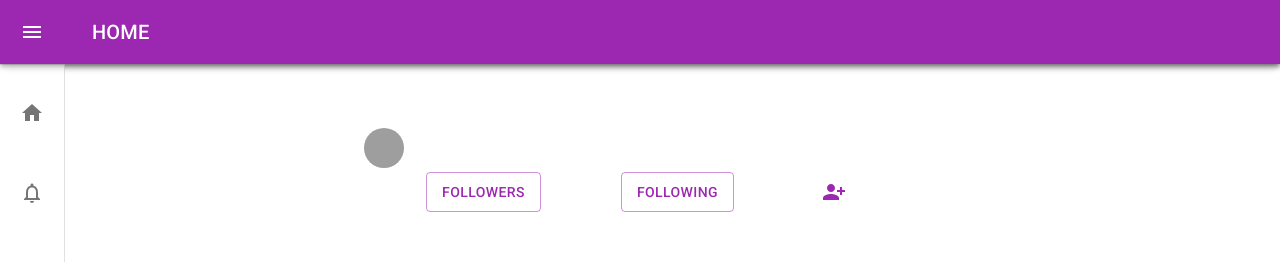
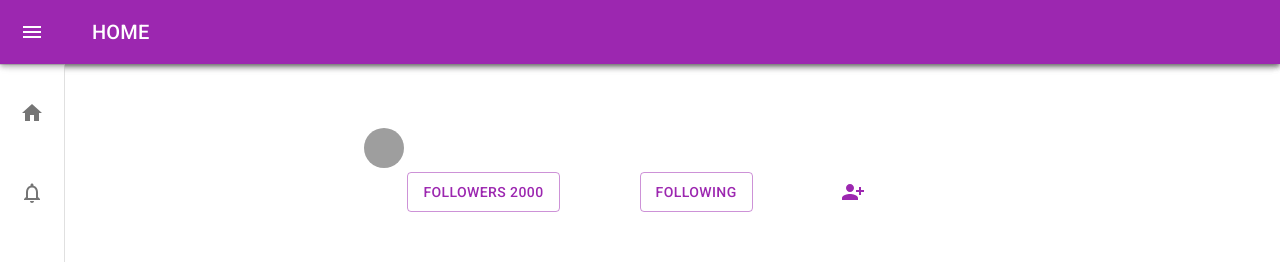
Before and after one commit to ruberyln/Social-media-app-project, a React (Create React App) app in the folder demo-client-master/: page /profile in a window 1280 px wide. Shown: the top 262 px of the page. Built offline with nearby package versions, Linux system fonts and the light colour scheme; grey boxes are pictures that could not be loaded.

Commit message:
follower button click to follow is done

```diff
--- a/demo-client-master/src/App.js
+++ b/demo-client-master/src/App.js
@@ -10,6 +10,7 @@ import Drawer from "./components/drawer";
 import { Route, Routes } from "react-router-dom";
 import SignOut from "./components/signout";
 import Success from "./components/success";
+import Follow from "./components/follow";
 //import Upload from "./components/upload";
 import { useContext } from "react";
 import { Context } from "./userContext/Context";
--- /dev/null
+++ b/demo-client-master/src/components/follow.jsx
@@ -0,0 +1,38 @@
+
+import React, { useState } from "react";
+import PersonAddAlt1Icon from '@mui/icons-material/PersonAddAlt1';
+import {Stack, Button,IconButton} from '@mui/material'
+
+
+function Follow () {
+const [follow , setfollow] = useState (2000)
+
+const [followactive, setfollowactive] =useState(false)
+
+function followf(){
+    if(followactive){
+        setfollowactive (false)
+        setfollow(follow-1)
+
+    }else{
+        setfollowactive(true)
+        setfollow(follow+1)
+    }
+}
+return (
+    <Stack
+    sx={{ pt: 0.5 }}
+    direction="row"
+    spacing={10}
+    justifyContent="center"
+>
+    <Button  variant="outlined" color = "secondary">Followers {follow} </Button>
+    <Button variant="outlined" color = "secondary">Following </Button>
+    <IconButton onClick = {followf} variant="outlined" color = "secondary" ><PersonAddAlt1Icon/> </IconButton>
+
+
+</Stack>
+);
+};
+
+export default Follow
--- a/demo-client-master/src/components/profile.jsx
+++ b/demo-client-master/src/components/profile.jsx
@@ -11,10 +11,10 @@ import Grid from '@mui/material/Grid';
 import Stack from '@mui/material/Stack';
 import Box from '@mui/material/Box';
 import {Avatar, IconButton} from '@mui/material';
-
+import Follow from './follow'
 import Typography from '@mui/material/Typography';
 import Container from '@mui/material/Container';
-import Link from '@mui/material/Link';
+//import Link from '@mui/material/Link';
 import Drawer from './drawer'
 
 import { createTheme, ThemeProvider } from '@mui/material/styles';
@@ -26,6 +26,9 @@ const cards = [1, 2, 3, 4, 5, 6, 7, 8, 9];
 const theme = createTheme();
 
 export default function Profile() {
+
+
+
   return (
       <><Drawer /><ThemeProvider theme={theme}>
           <CssBaseline />
@@ -40,22 +43,11 @@ export default function Profile() {
                   }}
               >
                   <Container maxWidth="sm">
-                  <Avatar src="/broken-image.jpg" />
+                <Avatar src="/broken-image.jpg" />
 
 
+                  <Follow/>
 
-                      <Stack
-                          sx={{ pt: 0.5 }}
-                          direction="row"
-                          spacing={10}
-                          justifyContent="center"
-                      >
-                          <Button variant="outlined" color = "secondary">Followers</Button>
-                          <Button variant="outlined" color = "secondary">Following </Button>
-                          <IconButton variant="outlined" color = "secondary" > <PersonAddAlt1Icon/> </IconButton>
-
-
-                      </Stack>
                   </Container>
               </Box>
               <Container sx={{ py: 8 }} maxWidth="md">
```
Also changed, not shown: demo-client-master/src/components/toggle.jsx (+45 -0 lines).
